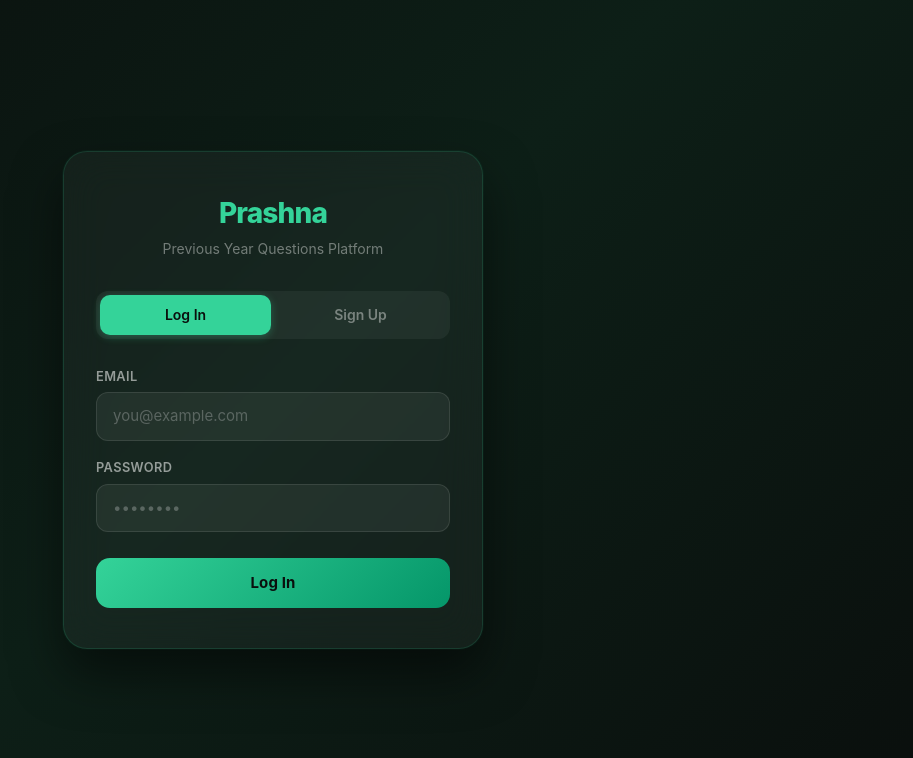
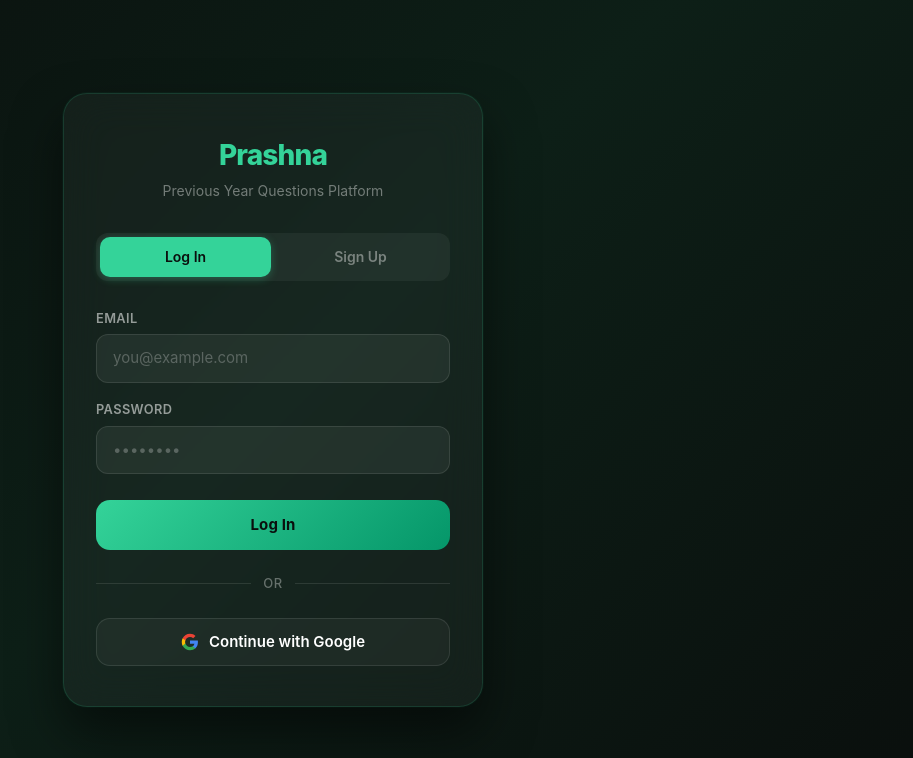
Before and after one commit to ReshmanNagendra/prashna, a React (Vite) app: page /auth in a window 1280 px wide. Shown: the top 758 px of the page, without its empty margins (367-1280 px from the left). Built offline with nearby package versions, Linux system fonts and the light colour scheme; no server answers.

Commit message:
Feat: add Google Sign-in option to AuthPage via Supabase OAuth

```diff
--- a/src/pages/AuthPage/AuthPage.css
+++ b/src/pages/AuthPage/AuthPage.css
@@ -159,3 +159,61 @@
   margin-bottom: 1rem;
   text-align: center;
 }
+
+/* Divider separating credentials and OAuth */
+.auth-divider {
+  display: flex;
+  align-items: center;
+  margin: 1.5rem 0;
+  gap: 0.75rem;
+}
+
+.auth-divider-line {
+  flex: 1;
+  height: 1px;
+  background: rgba(255, 255, 255, 0.1);
+}
+
+.auth-divider-text {
+  color: rgba(255, 255, 255, 0.35);
+  font-size: 0.8125rem;
+  font-weight: 500;
+  text-transform: uppercase;
+  letter-spacing: 0.05em;
+}
+
+/* OAuth Button styling */
+.auth-google-btn {
+  width: 100%;
+  padding: 0.75rem;
+  background: rgba(255, 255, 255, 0.04);
+  border: 1px solid rgba(255, 255, 255, 0.1);
+  border-radius: 0.875rem;
+  color: #fff;
+  font-size: 0.9375rem;
+  font-weight: 600;
+  cursor: pointer;
+  display: flex;
+  align-items: center;
+  justify-content: center;
+  gap: 0.625rem;
+  transition: background-color 0.2s, border-color 0.2s, transform 0.1s;
+}
+
+.auth-google-btn:hover:not(:disabled) {
+  background: rgba(255, 255, 255, 0.08);
+  border-color: rgba(52, 211, 153, 0.4);
+}
+
+.auth-google-btn:active:not(:disabled) {
+  transform: scale(0.99);
+}
+
+.auth-google-btn:disabled {
+  opacity: 0.5;
+  cursor: not-allowed;
+}
+
+.google-icon {
+  flex-shrink: 0;
+}
--- a/src/pages/AuthPage/AuthPage.jsx
+++ b/src/pages/AuthPage/AuthPage.jsx
@@ -25,6 +25,21 @@
   if (!loading && user) return <Navigate to="/questions" replace />;
 
   const reset = () => { setError(''); setSuccess(''); };
+
+  const handleGoogleSignIn = async () => {
+    setSubmitting(true);
+    reset();
+    const { error: oauthError } = await supabase.auth.signInWithOAuth({
+      provider: 'google',
+      options: {
+        redirectTo: `${window.location.origin}/questions`,
+      },
+    });
+    if (oauthError) {
+      setError(oauthError.message);
+      setSubmitting(false);
+    }
+  };
 
   const handleSubmit = async (e) => {
     e.preventDefault();
@@ -130,6 +145,27 @@
             {submitting ? 'Please wait…' : tab === 'login' ? 'Log In' : 'Create Account'}
           </button>
         </form>
+
+        <div className="auth-divider">
+          <span className="auth-divider-line"></span>
+          <span className="auth-divider-text">or</span>
+          <span className="auth-divider-line"></span>
+        </div>
+
+        <button
+          className="auth-google-btn"
+          type="button"
+          onClick={handleGoogleSignIn}
+          disabled={submitting}
+        >
+          <svg className="google-icon" viewBox="0 0 24 24" width="18" height="18">
+            <path fill="#4285F4" d="M22.56 12.25c0-.78-.07-1.53-.2-2.25H12v4.26h5.92c-.26 1.37-1.04 2.53-2.21 3.31v2.77h3.57c2.08-1.92 3.28-4.74 3.28-8.09z"/>
+            <path fill="#34A853" d="M12 23c2.97 0 5.46-.98 7.28-2.66l-3.57-2.77c-.98.66-2.23 1.06-3.71 1.06-2.86 0-5.29-1.93-6.16-4.53H2.18v2.84C3.99 20.53 7.7 23 12 23z"/>
+            <path fill="#FBBC05" d="M5.84 14.09c-.22-.66-.35-1.36-.35-2.09s.13-1.43.35-2.09V7.06H2.18C1.43 8.55 1 10.22 1 12s.43 3.45 1.18 4.94l2.85-2.22.81-.63z"/>
+            <path fill="#EA4335" d="M12 5.38c1.62 0 3.06.56 4.21 1.64l3.15-3.15C17.45 2.09 14.97 1 12 1 7.7 1 3.99 3.47 2.18 7.06l3.66 2.84c.87-2.6 3.3-4.52 6.16-4.52z"/>
+          </svg>
+          Continue with Google
+        </button>
       </div>
     </div>
   );
```
